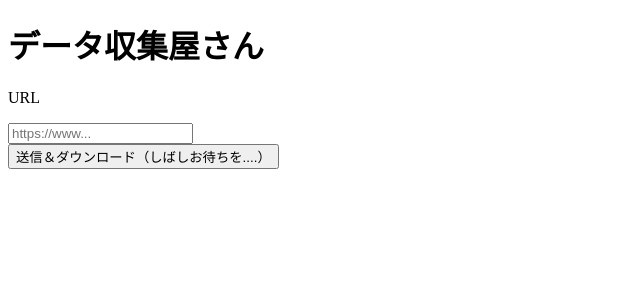
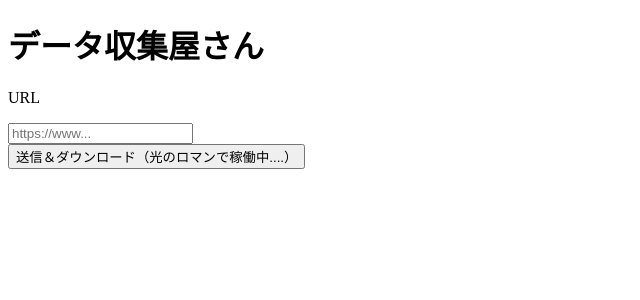
Before and after one commit to LightSign/Hikari_roman, a Flask app: page / in a window 1280 px wide. Shown: the top 300 px of the page, without its empty margins (0-640 px from the left). Run offline with Flask 2, Linux system fonts and the light colour scheme.

Commit message:
add download message

```diff
--- a/templates/index.html
+++ b/templates/index.html
@@ -41,7 +41,7 @@
       <p class='' for="name"> Shipping_Profile_Name </p>
       <input class='search_box' type="text" id="Shipping_Profile_Name" name="Shipping_Profile_Name" placeholder="Shipping_Free_$00000"> -->
 
-      <button type="submit" class="btn">送信＆ダウンロード（しばしお待ちを....）</button>
+      <button type="submit" class="btn">送信＆ダウンロード（光のロマンで稼働中....）</button>
     </form>
   </div>
 </div>
```
